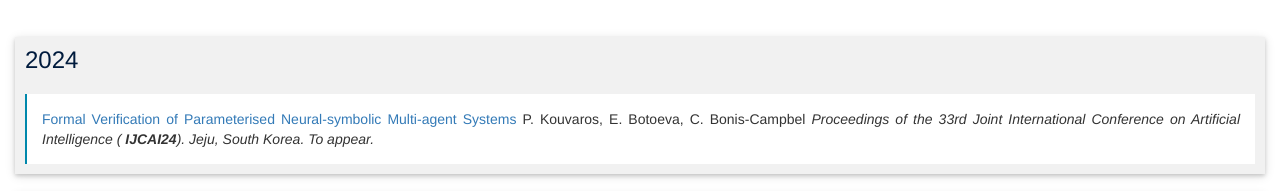
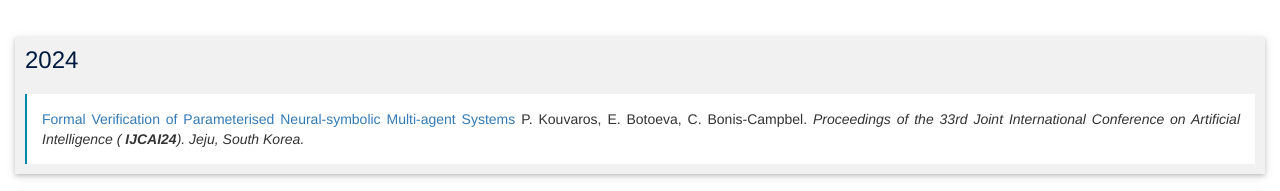
Before and after one commit to pkouvaros/pkouvaros.github.io, a plain HTML site: page index.html in a window 1280 px wide. Shown: the part 958-1149 px from the top of the page. Drawn offline with nearby package versions, Linux system fonts and the light colour scheme.

Commit message:
minor edit

```diff
--- a/index.html
+++ b/index.html
@@ -193,10 +193,9 @@ London EPSRC Doctoral Prize Fellow.
         Formal Verification of Parameterised Neural-symbolic
         Multi-agent Systems
         </a>
-        P. Kouvaros, E. Botoeva, C. Bonis-Campbel
+        P. Kouvaros, E. Botoeva, C. Bonis-Campbel.
 		 <em> Proceedings of the 33rd Joint International Conference on Artificial Intelligence
-		(<strong> IJCAI24</strong>).   Jeju, South Korea. To
-         appear. </em>
+		(<strong> IJCAI24</strong>).   Jeju, South Korea.  </em>
     </div>
     </div>
 	</div>
```
